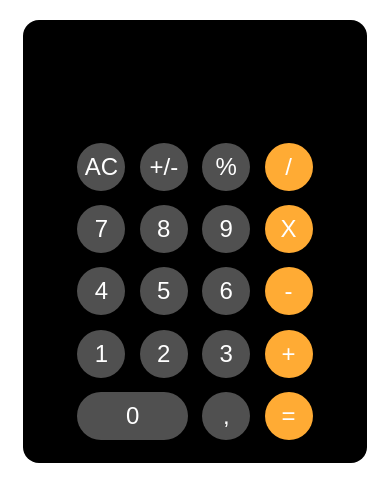
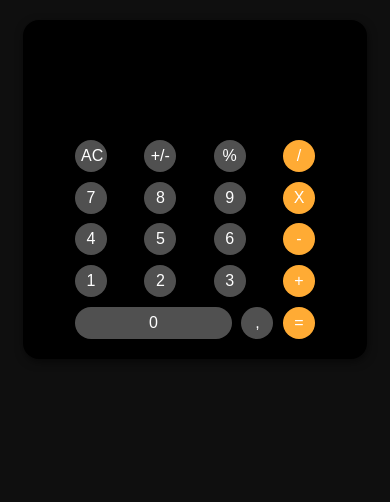
Before and after one commit to dienikwi/calculadora-react, a React (Create React App) app: page / in a window 390 px wide. Shown: the top 502 px of the page. Built offline with nearby package versions, Linux system fonts and the light colour scheme.

Commit message:
altera cor do background do body

```diff
--- a/src/components/Calculadora.css
+++ b/src/components/Calculadora.css
@@ -1,3 +1,7 @@
+body {
+    background-color: rgba(0, 0, 0, 0.940);
+}
+
 button {
     width: 2.5em;
     height: 2.5em;
@@ -6,6 +10,7 @@ button {
     border-radius: 2em;
     margin: 0.3em;
     cursor: pointer;
+    text-align: center;
 }
 
 .central {
@@ -23,6 +28,7 @@ button {
     margin-left: auto;
     margin-right: auto;
     margin-top: 5%;
+    box-shadow: 1px 3px 8px rgba(0, 0, 0, 0.5);
 }
 
 .wrapper div {
@@ -76,6 +82,7 @@ button {
     button {
         width: 2em;
         height: 2em;
+        font-size: 1em;
     }
 
     .zero {
```
